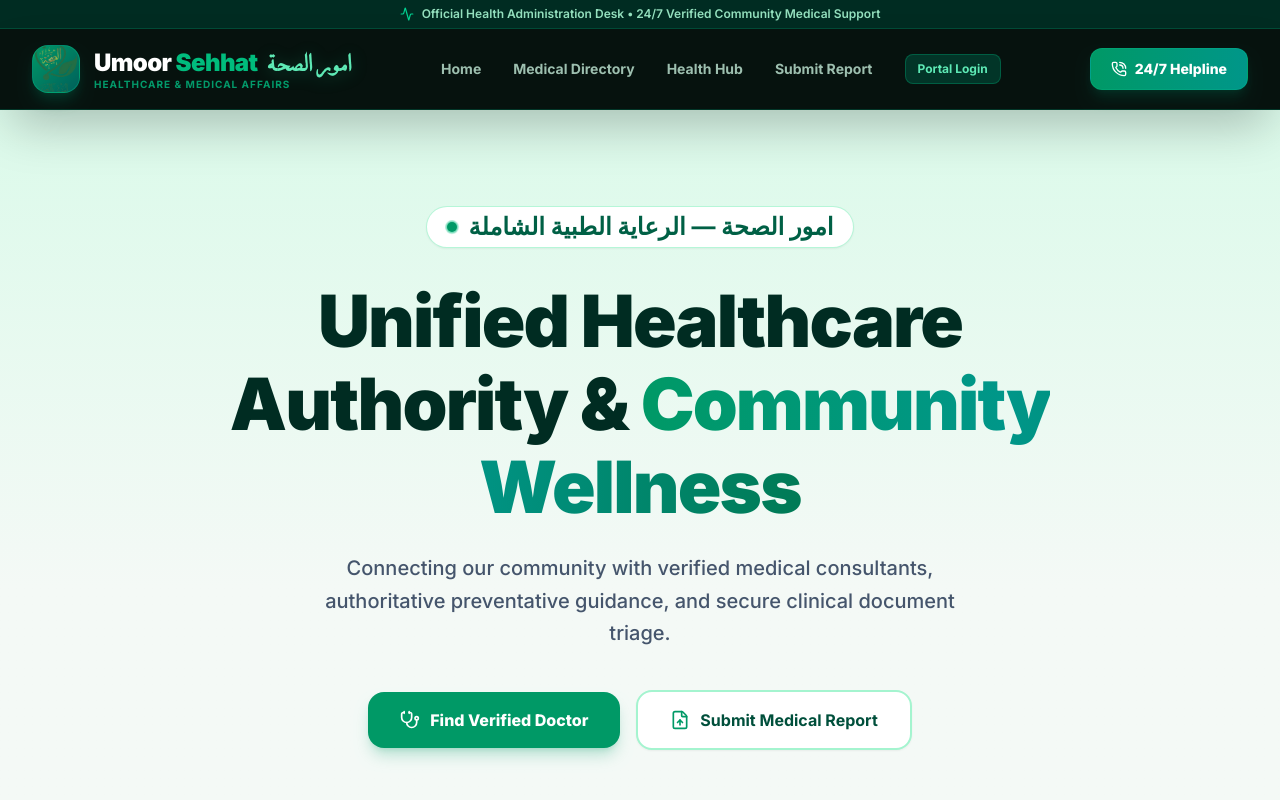
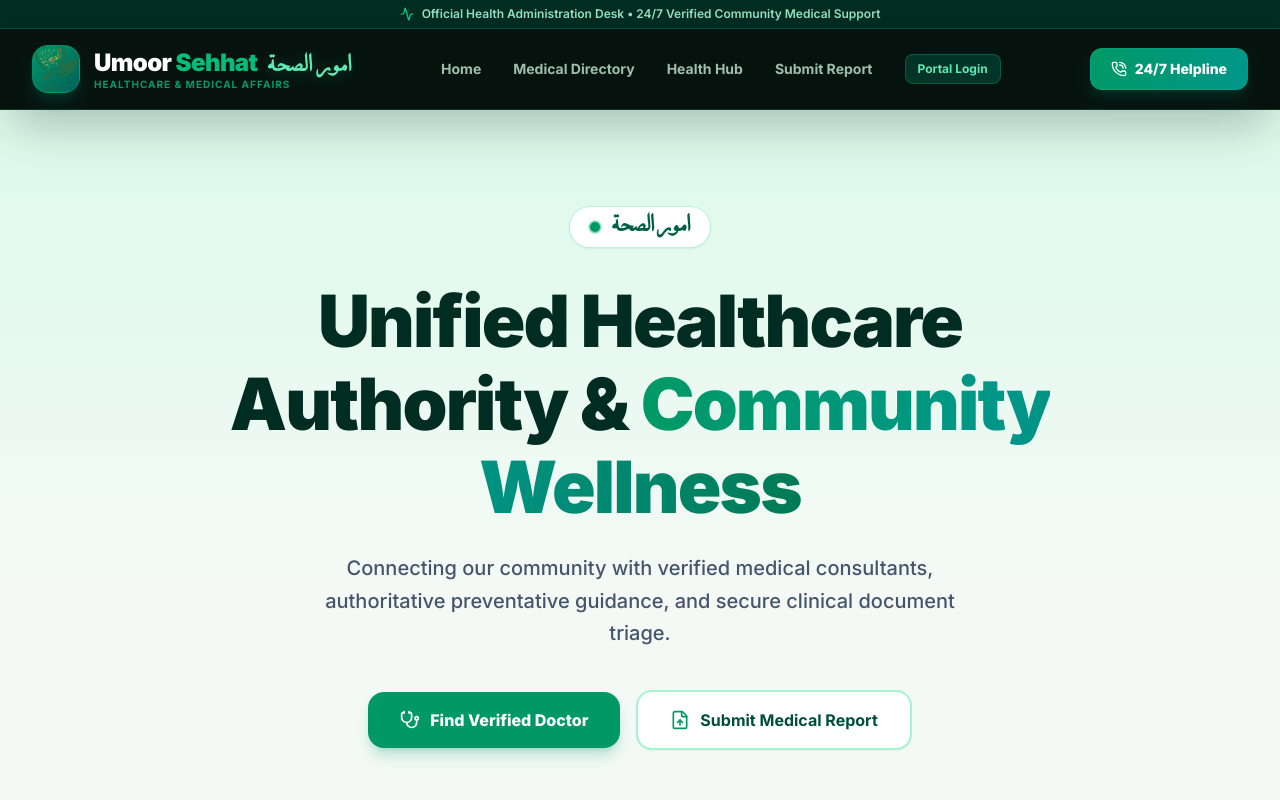
Before and after one commit to HusainSuksar/umoor-sehhat, a Next.js app: page / in a window 1280 px wide. Shown: the top 800 px of the page. Built offline with nearby package versions, Linux system fonts and the light colour scheme; a web font is replaced by a local one.

Commit message:
fix: update font family for Arabic text in Home component

```diff
--- a/app/page.tsx
+++ b/app/page.tsx
@@ -34,8 +34,8 @@ export default function Home() {
                 <span className="animate-ping absolute inline-flex h-full w-full rounded-full bg-emerald-500 opacity-75"></span>
                 <span className="relative inline-flex rounded-full h-2.5 w-2.5 bg-emerald-600"></span>
               </span>
-              <span dir="rtl" lang="ar" className="font-arabic text-xl sm:text-2xl font-bold text-emerald-800 leading-none">
-                امور الصحة — الرعاية الطبية الشاملة
+              <span dir="rtl" lang="ar" className="font-kanz text-xl sm:text-2xl font-bold text-emerald-800 leading-none">
+                امور الصحة
               </span>
             </div>
 
```
